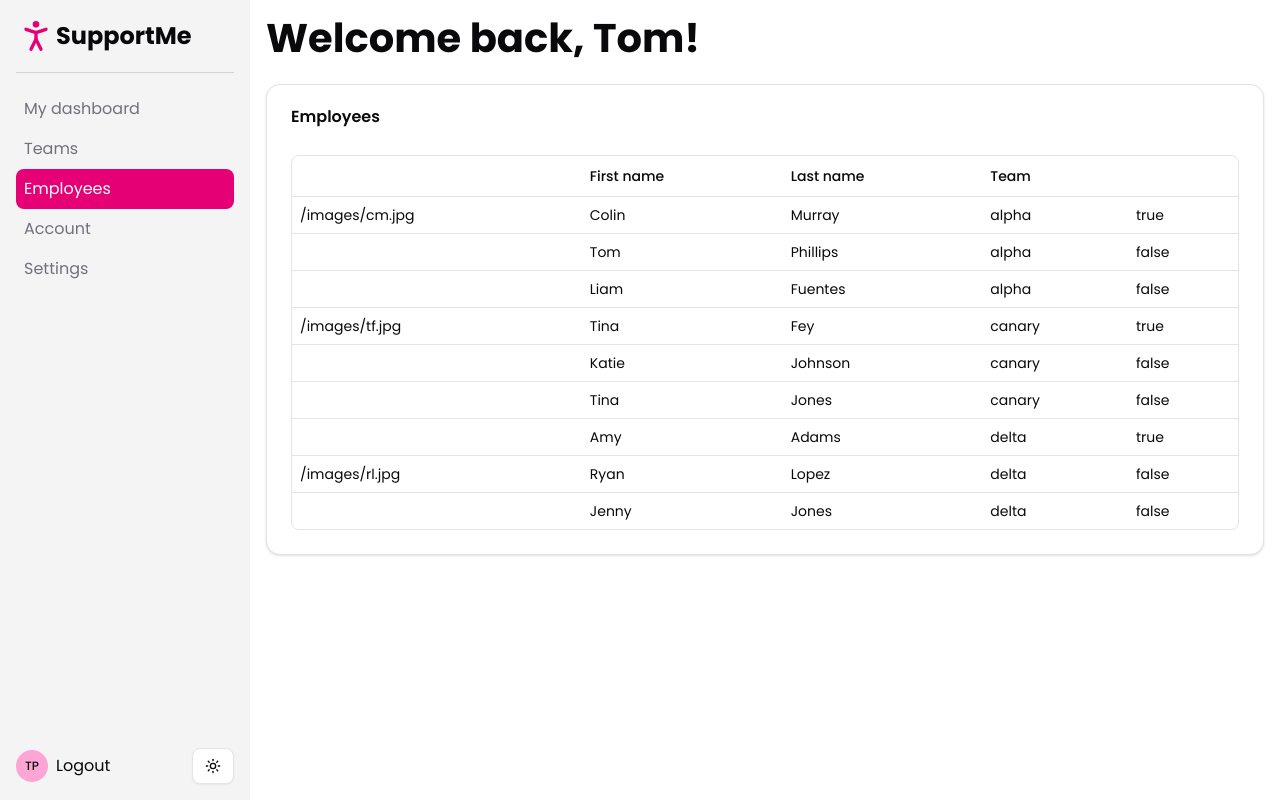
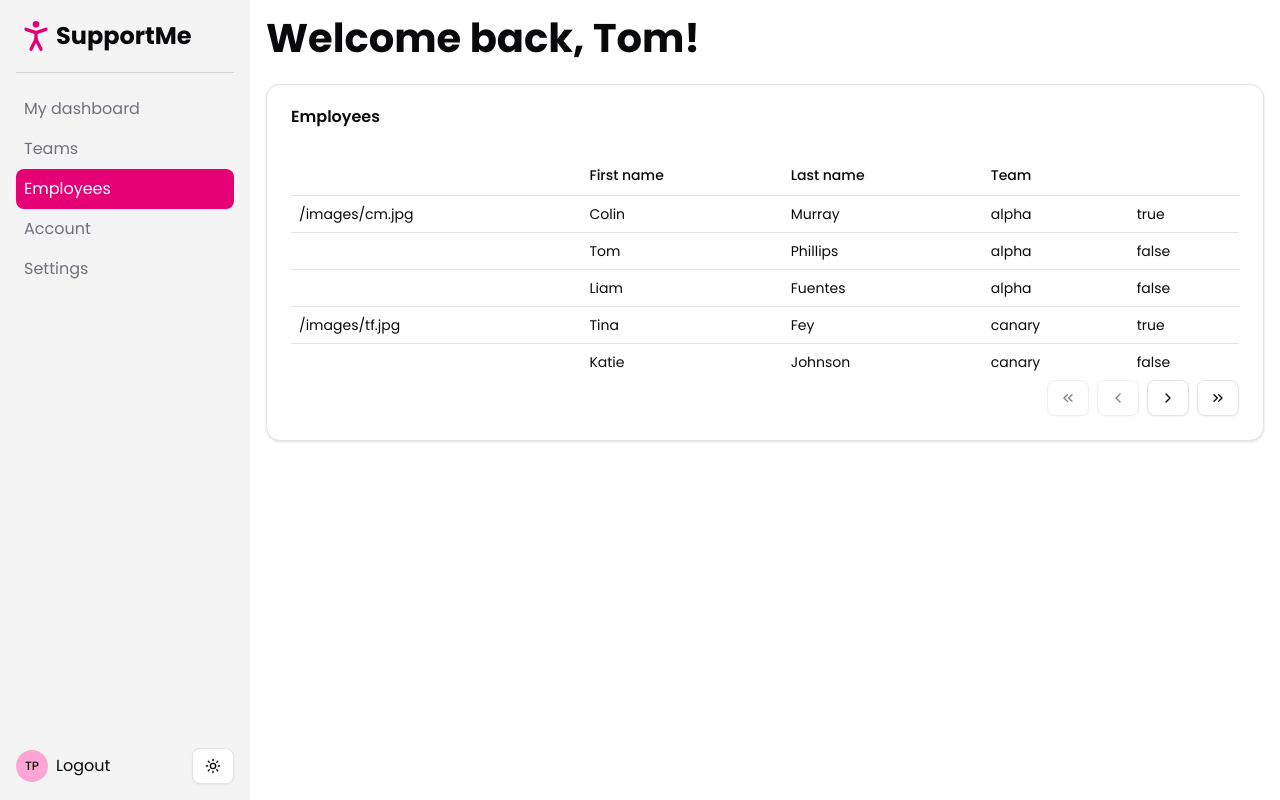
Before and after one commit to nadiia-dev/shadcn_next_dashboard, a Next.js app: page /dashboard/employees in a window 1280 px wide. Built offline with nearby package versions, Linux system fonts and the light colour scheme.

Commit message:
add pagination to employees table

```diff
--- a/components/ui/data-table.tsx
+++ b/components/ui/data-table.tsx
@@ -4,6 +4,7 @@ import {
   ColumnDef,
   flexRender,
   getCoreRowModel,
+  getPaginationRowModel,
   useReactTable,
 } from "@tanstack/react-table";
 
@@ -15,6 +16,13 @@ import {
   TableHeader,
   TableRow,
 } from "@/components/ui/table";
+import { Button } from "./button";
+import {
+  ChevronLeft,
+  ChevronRight,
+  ChevronsLeft,
+  ChevronsRight,
+} from "lucide-react";
 
 interface DataTableProps<TData, TValue> {
   columns: ColumnDef<TData, TValue>[];
@@ -29,10 +37,14 @@ export function DataTable<TData, TValue>({
     data,
     columns,
     getCoreRowModel: getCoreRowModel(),
+    getPaginationRowModel: getPaginationRowModel(),
+    initialState: {
+      pagination: { pageSize: 5 },
+    },
   });
 
   return (
-    <div className="rounded-md border">
+    <div>
       <Table>
         <TableHeader>
           {table.getHeaderGroups().map((headerGroup) => (
@@ -75,6 +87,40 @@ export function DataTable<TData, TValue>({
           )}
         </TableBody>
       </Table>
+      <div className="flex items-center space-x-2 justify-end">
+        <Button
+          variant="outline"
+          onClick={() => table.setPageIndex(0)}
+          disabled={!table.getCanPreviousPage()}
+        >
+          <span className="sr-only">Go to first page</span>
+          <ChevronsLeft />
+        </Button>
+        <Button
+          variant="outline"
+          onClick={() => table.previousPage()}
+          disabled={!table.getCanPreviousPage()}
+        >
+          <span className="sr-only">Go to previous page</span>
+          <ChevronLeft />
+        </Button>
+        <Button
+          variant="outline"
+          onClick={() => table.nextPage()}
+          disabled={!table.getCanNextPage()}
+        >
+          <span className="sr-only">Go to next page</span>
+          <ChevronRight />
+        </Button>
+        <Button
+          variant="outline"
+          onClick={() => table.setPageIndex(table.getPageCount() - 1)}
+          disabled={!table.getCanNextPage()}
+        >
+          <span className="sr-only">Go to last page</span>
+          <ChevronsRight />
+        </Button>
+      </div>
     </div>
   );
 }
```
